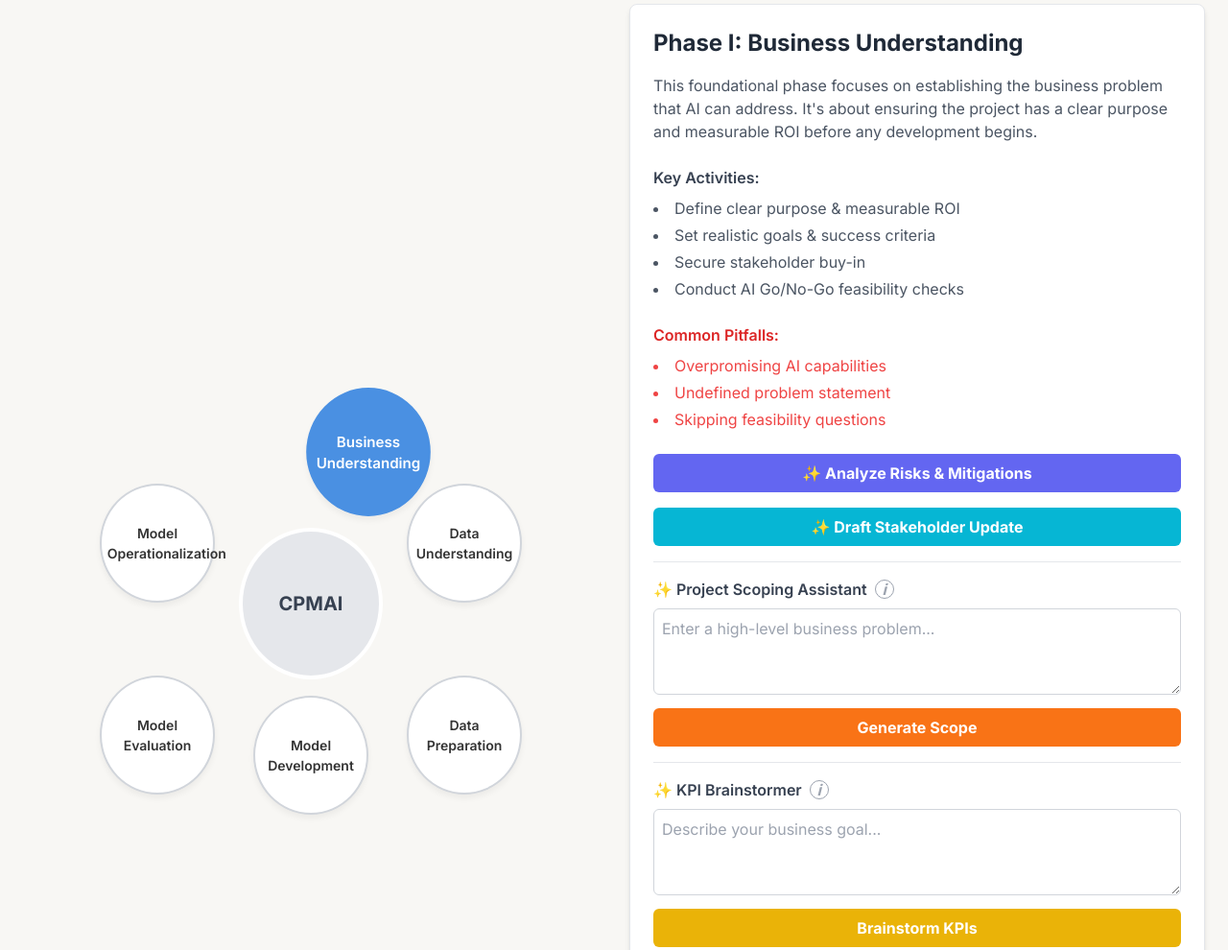
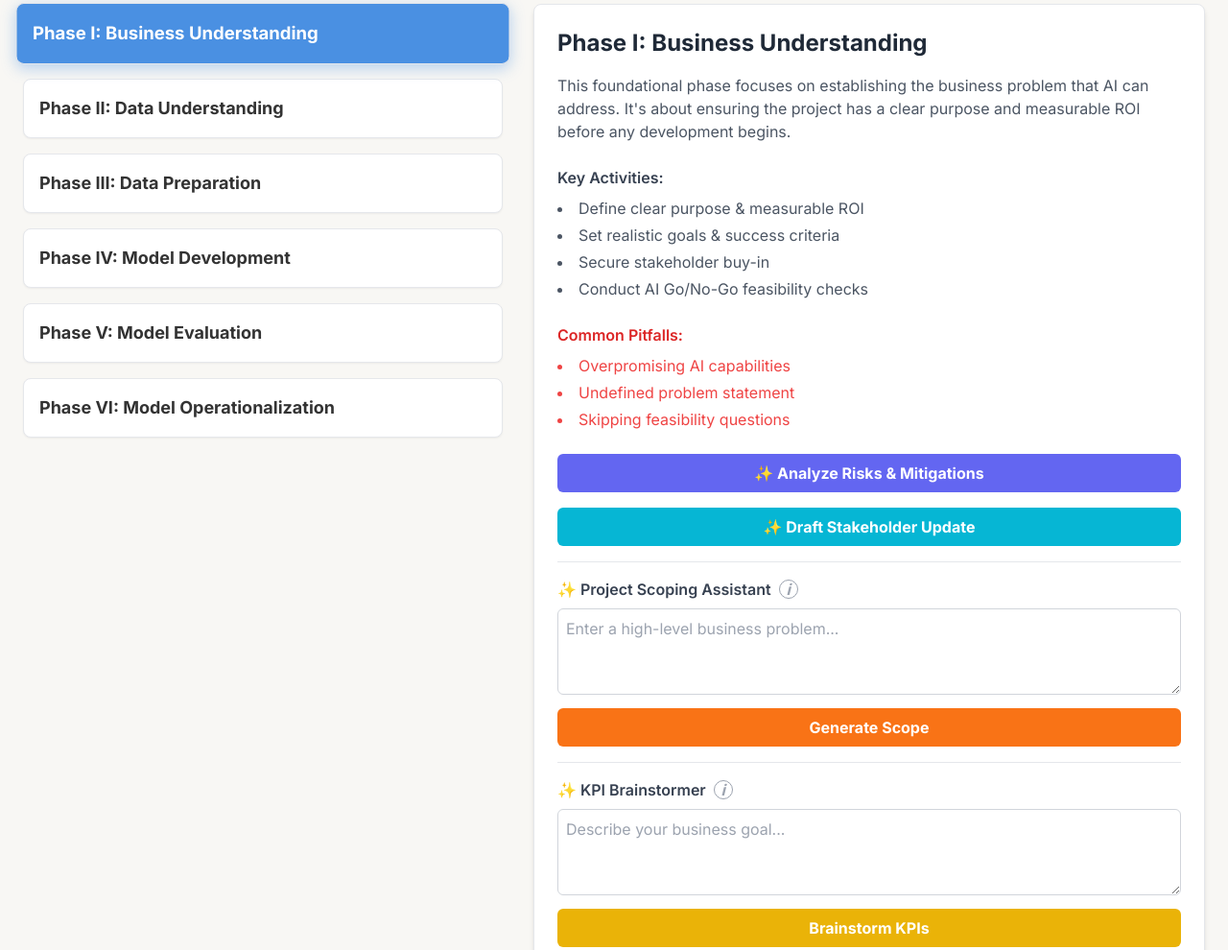
Before and after one commit to vartanian/CPMAI-Interactive-SPA, a plain HTML site: page index.html in a window 1280 px wide. Shown: the part 1000-1990 px from the top of the page at 96% size. Drawn offline with nearby package versions, Linux system fonts and the light colour scheme.

Commit message:
Made some viewport adjustments

```diff
--- a/index.html
+++ b/index.html
@@ -7,16 +7,6 @@
     <script src="https://cdn.tailwindcss.com"></script>
     <script src="https://cdn.jsdelivr.net/npm/chart.js"></script>
     <link href="https://fonts.googleapis.com/css2?family=Inter:wght@400;500;600;700&display=swap" rel="stylesheet">
-    <!-- Chosen Palette: Warm Neutral Harmony -->
-    <!-- Application Structure Plan: A thematic, single-page application designed for intuitive exploration. The structure guides the user from the 'why' (problem statement) to the 'how' (CPMAI lifecycle), 'what' (AI patterns), 'principles' (trustworthiness), and 'who' (team/culture). This non-linear, thematic approach is better for learning and retention than a simple document scroll. Key interactions include clicking on phase elements to reveal details and expanding cards for pattern information, which keeps the UI clean and prevents information overload. A final 'Study Corner' section provides a practical application of the learned material. This structure was chosen to transform a dense report into an engaging learning tool. -->
-    <!-- Visualization & Content Choices:
-        - Report Info: High failure rate of AI projects. -> Goal: Inform/Impact -> Viz: Large stat display. -> Interaction: Static. -> Justification: Immediately grabs user attention and establishes the problem. -> Method: HTML/Tailwind.
-        - Report Info: The six iterative phases of CPMAI. -> Goal: Organize/Inform -> Viz: Interactive circular diagram. -> Interaction: On-click display of detailed phase information. -> Justification: Visually represents the cyclical nature of the framework, which is a core concept. Clicking to reveal details makes a large amount of information manageable. -> Method: HTML/CSS/JS.
-        - Report Info: Data prep takes ~80% of time. -> Goal: Emphasize/Compare -> Viz: Horizontal Bar Chart. -> Interaction: Static, with tooltips. -> Justification: A visual chart is more impactful for showing this disproportionate effort than text alone. -> Library: Chart.js.
-        - Report Info: The Seven Patterns of AI. -> Goal: Organize/Compare -> Viz: Card-based layout. -> Interaction: On-click to expand/collapse card details. -> Justification: Cards allow for easy scanning of all patterns, while the expand/collapse interaction provides depth without cluttering the main view. -> Method: HTML/JS.
-        - Report Info: Trustworthy AI Principles. -> Goal: Inform/Organize -> Viz: Icon-based list. -> Interaction: Static. -> Justification: Icons provide quick visual cues for each principle, enhancing readability. -> Method: HTML/Tailwind with Unicode icons.
-        - Report Info: Study Questions. -> Goal: Engage/Reinforce -> Viz: Toggleable Q&A sections. -> Interaction: Click to reveal answers. -> Justification: An active recall mechanism is more effective for learning than passive reading. -> Method: HTML/JS. -->
-    <!-- CONFIRMATION: NO SVG graphics used. NO Mermaid JS used. -->
     <style>
         body {
             font-family: 'Inter', sans-serif;
@@ -33,63 +23,17 @@
             color: #4A90E2;
             border-bottom-color: #4A90E2;
         }
-        .phase {
-            position: absolute;
-            width: 24%; /* Responsive width */
-            padding-bottom: 24%; /* Responsive height */
-            height: 0;
-            background-color: #ffffff;
-            border: 2px solid #D1D5DB;
-            border-radius: 50%;
-            display: flex;
-            justify-content: center;
-            align-items: center;
-            text-align: center;
-            cursor: pointer;
-            transition: all 0.3s ease;
-            box-shadow: 0 4px 6px rgba(0,0,0,0.05);
-            font-weight: 600;
-            font-size: clamp(0.6rem, 2.5vw, 0.875rem);
+        .phase-item {
+            transition: all 0.2s ease-in-out;
         }
-        .phase-content {
-            position: absolute;
-            top: 50%;
-            left: 50%;
-            transform: translate(-50%, -50%);
-            width: 90%;
-        }
-        .phase:hover, .phase.active {
+        .phase-item:hover, .phase-item.active {
             background-color: #4A90E2;
             color: white;
-            border-color: #4A90E2;
-            transform: scale(1.08);
-            z-index: 10;
+            transform: scale(1.03);
         }
-        .center-circle {
-            position: absolute;
-            width: 30%;
-            padding-bottom: 30%;
-            height: 0;
-            background-color: #E5E7EB;
-            color: #374151;
-            border-radius: 50%;
-            display: flex;
-            justify-content: center;
-            align-items: center;
-            text-align: center;
-            font-weight: 700;
-            font-size: clamp(0.8rem, 4vw, 1.25rem);
-            top: 50%;
-            left: 50%;
-            transform: translate(-50%, -50%);
-            border: 4px solid white;
+        .phase-item.active {
+            box-shadow: 0 4px 14px 0 rgba(74, 144, 226, 0.39);
         }
-        .phase-1 { top: 6%; left: 50%; transform: translateX(-50%);}
-        .phase-2 { top: 25%; right: 6%; }
-        .phase-3 { top: 65%; right: 6%; }
-        .phase-4 { bottom: 6%; left: 50%; transform: translateX(-50%); }
-        .phase-5 { top: 65%; left: 6%; }
-        .phase-6 { top: 25%; left: 6%; }
         .pattern-card .details {
             max-height: 0;
             overflow: hidden;
@@ -191,8 +135,8 @@
 <body x-data="{ activeSection: 'intro' }" @scroll.window="onScroll()">
 
     <header class="bg-white/80 backdrop-blur-md sticky top-0 z-30 shadow-sm">
-        <div class="container mx-auto px-6 py-3">
-            <div class="flex justify-between items-center">
+        <div class="container mx-auto px-6">
+            <div class="flex justify-between items-center py-3">
                 <div class="text-xl font-bold text-gray-800">CPMAI Framework</div>
                 <div class="hidden lg:flex space-x-6">
                     <a href="#intro" @click="activeSection = 'intro'" class="nav-link" :class="{ 'active': activeSection === 'intro' }">Introduction</a>
@@ -209,7 +153,7 @@
                 </div>
             </div>
         </div>
-        <div id="mobile-menu" class="hidden lg:hidden px-6 pb-4 space-y-2">
+        <div id="mobile-menu" class="hidden lg:hidden px-2 pb-4 space-y-2">
             <a href="#intro" class="block py-2 px-4 text-sm text-gray-700 hover:bg-gray-200 rounded">Introduction</a>
             <a href="#lifecycle" class="block py-2 px-4 text-sm text-gray-700 hover:bg-gray-200 rounded">Lifecycle</a>
             <a href="#patterns" class="block py-2 px-4 text-sm text-gray-700 hover:bg-gray-200 rounded">AI Patterns</a>
@@ -249,19 +193,30 @@
                 <h2 class="text-3xl md:text-4xl font-bold text-gray-800">The 6 Phases of the CPMAI Lifecycle</h2>
                 <p class="text-lg text-gray-600 mt-2 max-w-2xl mx-auto">CPMAI is an iterative loop, not a linear checklist. Click a phase to explore its details and generate AI-powered risk analysis.</p>
             </div>
-            <div class="flex flex-col lg:flex-row items-center gap-8">
-                <div class="w-full lg:w-1/2 flex justify-center">
-                    <div id="phase-diagram" class="relative w-full max-w-[500px] aspect-square mx-auto my-8">
-                        <div class="center-circle"><div class="phase-content">CPMAI</div></div>
-                        <div class="phase phase-1" data-phase="1"><div class="phase-content">Business Understanding</div></div>
-                        <div class="phase phase-2" data-phase="2"><div class="phase-content">Data Understanding</div></div>
-                        <div class="phase phase-3" data-phase="3"><div class="phase-content">Data Preparation</div></div>
-                        <div class="phase phase-4" data-phase="4"><div class="phase-content">Model Development</div></div>
-                        <div class="phase phase-5" data-phase="5"><div class="phase-content">Model Evaluation</div></div>
-                        <div class="phase phase-6" data-phase="6"><div class="phase-content">Model Operationalization</div></div>
+            <div class="flex flex-col lg:flex-row items-start gap-8">
+                <div class="w-full lg:w-5/12">
+                    <div id="phase-list" class="space-y-4">
+                        <div class="phase-item bg-white p-4 rounded-lg shadow-sm border border-gray-200 cursor-pointer" data-phase="1">
+                            <h3 class="font-bold text-lg">Phase I: Business Understanding</h3>
+                        </div>
+                        <div class="phase-item bg-white p-4 rounded-lg shadow-sm border border-gray-200 cursor-pointer" data-phase="2">
+                            <h3 class="font-bold text-lg">Phase II: Data Understanding</h3>
+                        </div>
+                        <div class="phase-item bg-white p-4 rounded-lg shadow-sm border border-gray-200 cursor-pointer" data-phase="3">
+                            <h3 class="font-bold text-lg">Phase III: Data Preparation</h3>
+                        </div>
+                        <div class="phase-item bg-white p-4 rounded-lg shadow-sm border border-gray-200 cursor-pointer" data-phase="4">
+                            <h3 class="font-bold text-lg">Phase IV: Model Development</h3>
+                        </div>
+                        <div class="phase-item bg-white p-4 rounded-lg shadow-sm border border-gray-200 cursor-pointer" data-phase="5">
+                            <h3 class="font-bold text-lg">Phase V: Model Evaluation</h3>
+                        </div>
+                        <div class="phase-item bg-white p-4 rounded-lg shadow-sm border border-gray-200 cursor-pointer" data-phase="6">
+                            <h3 class="font-bold text-lg">Phase VI: Model Operationalization</h3>
+                        </div>
                     </div>
                 </div>
-                <div class="w-full lg:w-1/2">
+                <div class="w-full lg:w-7/12">
                     <div id="phase-details" class="bg-white p-6 rounded-lg shadow-md border border-gray-200 min-h-[450px]">
                     </div>
                 </div>
@@ -661,7 +616,7 @@
     ];
 
     async function callGemini(prompt) {
-        const apiKey = "AIzaSyCHQ8lcPCF-IFviKRkOkQui2zqkgGK6qNw";
+        const apiKey = "";
         const apiUrl = `https://generativelanguage.googleapis.com/v1beta/models/gemini-2.0-flash:generateContent?key=${apiKey}`;
 
         const payload = {
@@ -695,7 +650,7 @@
     document.addEventListener('DOMContentLoaded', function() {
         // All element getters
         const phaseDetailsContainer = document.getElementById('phase-details');
-        const phases = document.querySelectorAll('.phase');
+        const phaseList = document.getElementById('phase-list');
         const patternsContainer = document.getElementById('patterns-container');
         const quizContainer = document.getElementById('quiz-container');
         const menuBtn = document.getElementById('menu-btn');
@@ -898,9 +853,10 @@
             if (phaseId == 5) document.getElementById('metrics-translator-btn').addEventListener('click', handleMetricsTranslator);
             if (phaseId == 6) document.getElementById('deployment-plan-btn').addEventListener('click', handleDeploymentPlan);
 
-            phases.forEach(p => {
-                p.classList.toggle('active', p.dataset.phase == phaseId);
+            document.querySelectorAll('#phase-list .phase-item').forEach(p => {
+                p.classList.remove('active');
             });
+            document.querySelector(`.phase-item[data-phase='${phaseId}']`).classList.add('active');
         }
 
         async function handleRiskAnalysis(event) {
@@ -1131,11 +1087,12 @@
             output.innerHTML = `<div class="gemini-output">${response}</div>`;
         }
 
-        phases.forEach(phase => {
-            phase.addEventListener('click', () => {
-                const phaseId = phase.dataset.phase;
+        phaseList.addEventListener('click', (e) => {
+            const phaseItem = e.target.closest('.phase-item');
+            if (phaseItem) {
+                const phaseId = phaseItem.dataset.phase;
                 updatePhaseDetails(phaseId);
-            });
+            }
         });
 
         patternsContainer.innerHTML = patternsData.map(p => `
```
